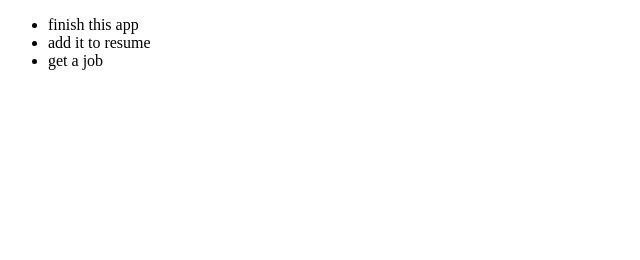
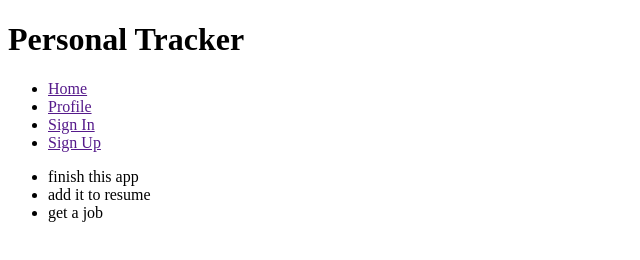
Before and after one commit to MichaelWMills/Personal-Tracker, a website: page client/index.html in a window 1280 px wide. Shown: the whole page, without its empty margins (0-640 px from the left). Drawn offline with nearby package versions, Linux system fonts and the light colour scheme.

Commit message:
Created header.html to modularize webpage

```diff
--- /dev/null
+++ b/client/header.html
@@ -0,0 +1,9 @@
+<div id='menu-bar'>
+	<h1>Personal Tracker</h1>
+	<ul>
+		<li><a href=''>Home</a></li>
+		<li><a href=''>Profile</a></li>
+		<li><a href=''>Sign In</a></li>
+		<li><a href=''>Sign Up</a></li>
+	</ul>
+</div>
--- a/client/index.html
+++ b/client/index.html
@@ -7,6 +7,7 @@
 		<link href='css/styles.css' rel='stylesheet' type='text/css'>
 	</head>
 	<body>
+		<header ng-include src='"header.html"'></header>
 		<div ng-controller='GoalController'>
 			<ul>
 				<li ng-repeat='goal in plan'>{{goal.name}}</li>
```
